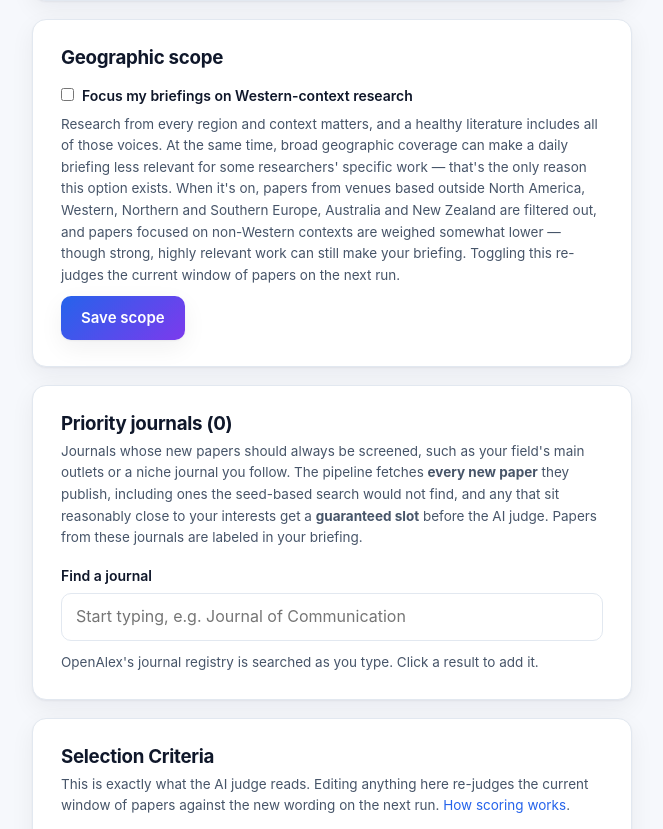
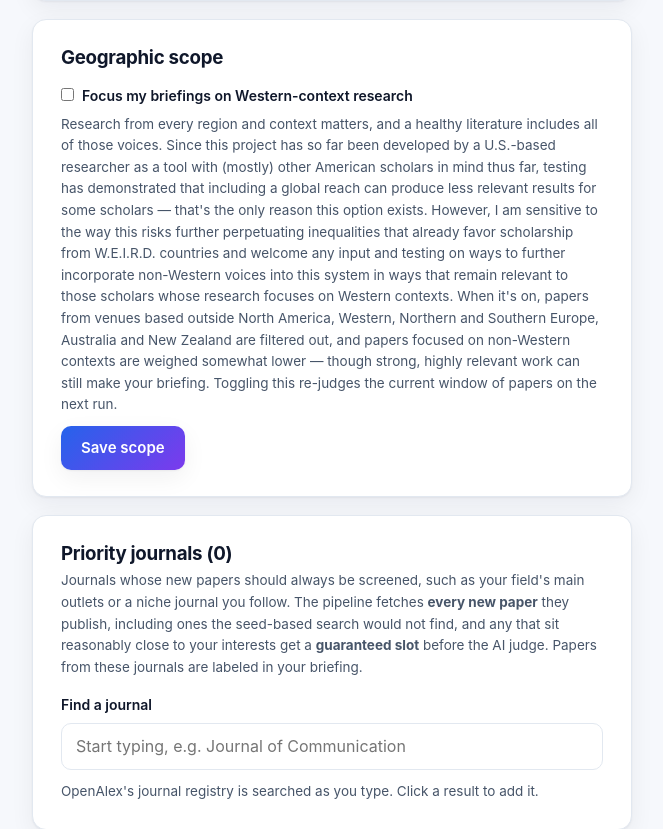
Before and after one commit to rnfunkhouser/papersradar, a FastAPI app: template app/templates/settings.html in a window 1280 px wide; the page is wider, and only the part inside the window is pictured. Shown: the part 593-1422 px from the top of that part, without its empty margins (308-971 px from the left). Run offline with FastAPI, Linux system fonts and the light colour scheme; the template is opened without the code that fills it, so the values that code supplies are empty.

Commit message:
Western-context option: new explanatory wording (onboarding + settings)
Co-Authored-By: Claude Fable 5.1 <noreply@anthropic.com>

```diff
--- a/app/templates/settings.html
+++ b/app/templates/settings.html
@@ -41,14 +41,20 @@
         <span>Focus my briefings on Western-context research</span>
       </label>
       <p class="hint">Research from every region and context matters, and a
-        healthy literature includes all of those voices. At the same time, broad
-        geographic coverage can make a daily briefing less relevant for some
-        researchers' specific work — that's the only reason this option exists.
-        When it's on, papers from venues based outside North America, Western,
-        Northern and Southern Europe, Australia and New Zealand are filtered
-        out, and papers focused on non-Western contexts are weighed somewhat
-        lower — though strong, highly relevant work can still make your
-        briefing. Toggling this re-judges the current window of papers on the
+        healthy literature includes all of those voices. Since this project has
+        so far been developed by a U.S.-based researcher as a tool with (mostly)
+        other American scholars in mind thus far, testing has demonstrated that
+        including a global reach can produce less relevant results for some
+        scholars — that's the only reason this option exists. However, I am
+        sensitive to the way this risks further perpetuating inequalities that
+        already favor scholarship from W.E.I.R.D. countries and welcome any input
+        and testing on ways to further incorporate non-Western voices into this
+        system in ways that remain relevant to those scholars whose research
+        focuses on Western contexts. When it's on, papers from venues based
+        outside North America, Western, Northern and Southern Europe, Australia
+        and New Zealand are filtered out, and papers focused on non-Western
+        contexts are weighed somewhat lower — though strong, highly relevant work
+        can still make your briefing. Toggling this re-judges the current window of papers on the
         next run.</p>
       <button class="btn" type="submit" style="margin-top:10px">Save scope</button>
     </form>
```
Also changed, not shown: app/templates/onboarding.html (+14 -8 lines).
